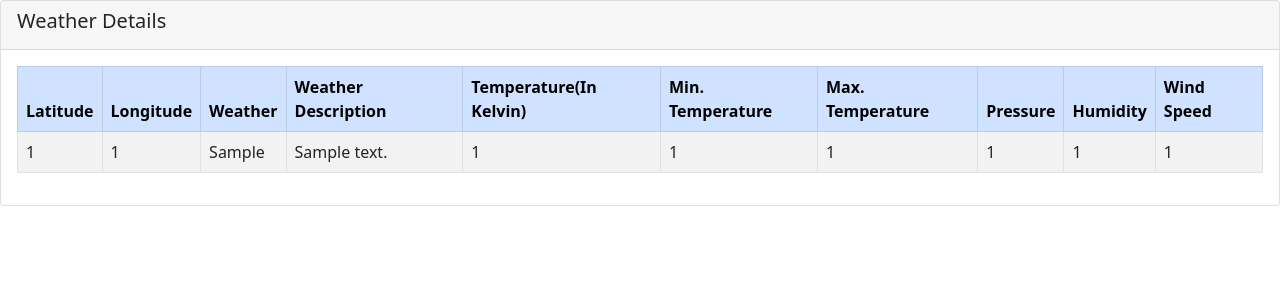
After one commit to DJAgarwal/weather-report, a PHP site: page /weather_details.php in a window 1280 px wide. The commit adds this page. Shown: the top 300 px of the page. Run offline with PHP 8.4, Linux system fonts and the light colour scheme; tables that the repository leaves empty hold one stand-in row (values such as "Sample post").

Commit message:
New page to show weather details

```diff
--- /dev/null
+++ b/weather_details.php
@@ -0,0 +1,77 @@
+<?php
+    $servername = "localhost";
+    $user = "root";
+    $pass = "";
+    $db = "weather_report";
+    try {
+        $con = mysqli_connect($servername,$user, $pass, $db);
+        $sql = "SELECT * FROM weather_data";
+        $result = $con->query($sql);
+    }
+    catch(Exception $e) {
+        echo "Error: ".$e->getMessage();
+    }
+?>
+<!DOCTYPE html>
+<html lang="en">
+    <head>
+        <meta charset="utf-8">
+        <meta name="viewport" content="width=device-width, initial-scale=1">
+        <title>Weather Report</title>
+        <link href="https://cdn.jsdelivr.net/npm/bootstrap@5.0.2/dist/css/bootstrap.min.css" rel="stylesheet" integrity="sha384-EVSTQN3/azprG1Anm3QDgpJLIm9Nao0Yz1ztcQTwFspd3yD65VohhpuuCOmLASjC" crossorigin="anonymous">
+    </head>
+    <body>
+        <div class="card">
+            <div class="card-header">
+                <div class="col-lg-12">
+                    <div class="row">
+                        <div class="col-lg-9">
+                            <h5>Weather Details</h5>
+                        </div>
+                    </div>
+                </div>
+            </div>
+            <div class="card-body">
+                <div class="col-lg-12">
+                    <table class="table table-bordered table-striped">
+                        <thead>
+                            <tr class="table-primary">
+                                <th>Latitude</th>
+                                <th>Longitude</th>
+                                <th>Weather</th>
+                                <th>Weather Description</th>
+                                <th>Temperature(In Kelvin)</th>
+                                <th>Min. Temperature</th>
+                                <th>Max. Temperature</th>
+                                <th>Pressure</th>
+                                <th>Humidity</th>
+                                <th>Wind Speed</th>
+                            </tr>
+                        </thead>
+                        <tbody>
+                            <?php
+                                if (isset($result) && $result->num_rows > 0) {
+                                    while($row = $result->fetch_assoc()) {
+                                        echo '<tr>'.
+                                            '<td>'.$row["lat"].'</td>'.
+                                            '<td>'.$row["long"].'</td>'.
+                                            '<td>'.$row["weather"].'</td>'.
+                                            '<td>'.$row["weather_desc"].'</td>'.
+                                            '<td>'.$row["temp"].'</td>'.
+                                            '<td>'.$row["min_temp"].'</td>'.
+                                            '<td>'.$row["max_temp"].'</td>'.
+                                            '<td>'.$row["pressure"].'</td>'.
+                                            '<td>'.$row["humidity"].'</td>'.
+                                            '<td>'.$row["wind_speed"].'</td>'.
+                                            '</tr>';
+                                    }
+                                } else {
+                                    echo "<tr><td colspan='10'>No Results Found</td></tr>";
+                                }?>
+                        </tbody>
+                    </table>
+                </div>
+            </div>
+        </div>
+    </body>
+</html>
```
Also changed, not shown: index.php (+4 -3 lines).
